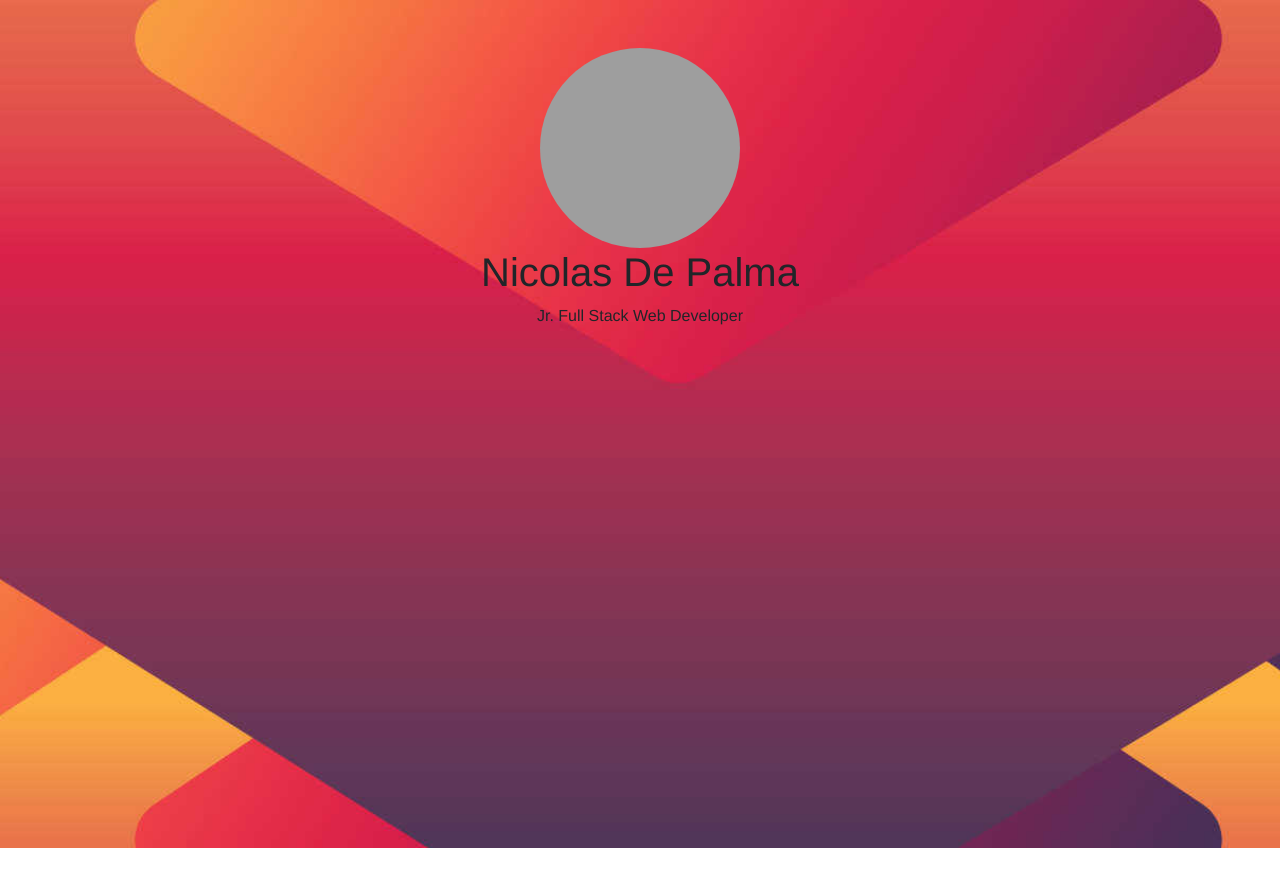
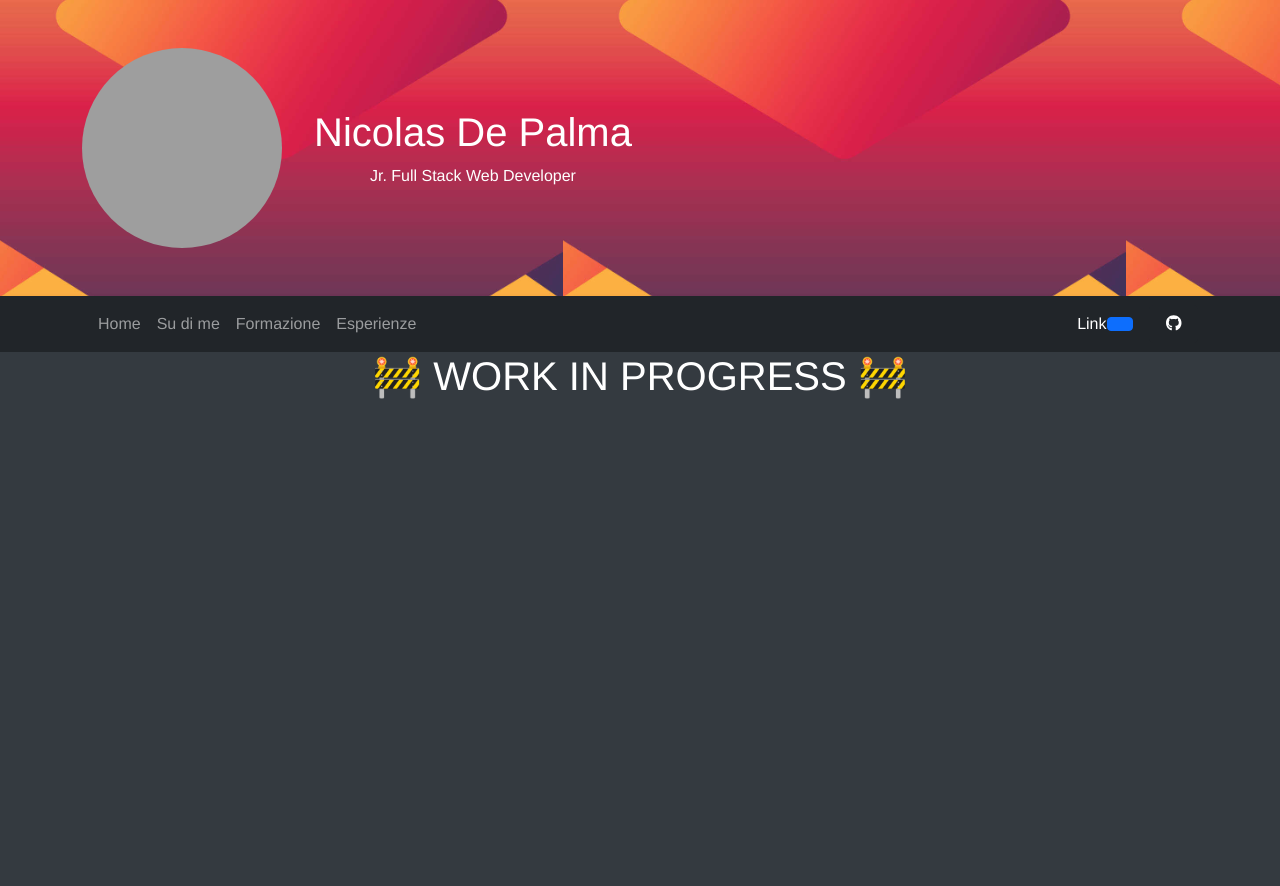
Before and after one commit to nicolas-dp/port_nicolas, a Vue app: page / in a window 1280 px wide. Shown: the top 886 px of the page. Before the commit the page ends 848 px from the top, so only its background shows below. Built offline with nearby package versions, Linux system fonts and the light colour scheme; grey boxes are pictures that could not be loaded.

Commit message:
Main Push

```diff
--- a/package.json
+++ b/package.json
@@ -8,6 +8,11 @@
     "lint": "vue-cli-service lint"
   },
   "dependencies": {
+    "@fortawesome/fontawesome-svg-core": "^6.1.1",
+    "@fortawesome/free-brands-svg-icons": "^6.1.1",
+    "@fortawesome/free-regular-svg-icons": "^6.1.1",
+    "@fortawesome/free-solid-svg-icons": "^6.1.1",
+    "@fortawesome/vue-fontawesome": "^2.0.8",
     "bootstrap": "^5.1.3",
     "core-js": "^3.8.3",
     "vue": "^2.6.14"
--- a/public/index.html
+++ b/public/index.html
@@ -1,5 +1,6 @@
 <!DOCTYPE html>
 <html lang="">
+
 <head>
   <meta charset="utf-8">
   <meta http-equiv="X-UA-Compatible" content="IE=edge">
@@ -7,11 +8,22 @@
   <link rel="icon" href="<%= BASE_URL %>favicon.ico">
   <title>Portfolio Nicolas De Palma</title>
 </head>
+
 <body>
   <noscript>
-      <strong>We're sorry but <%= htmlWebpackPlugin.options.title %> doesn't work properly without JavaScript enabled. Please enable it to continue.</strong>
+    <strong>We're sorry but <%= htmlWebpackPlugin.options.title %> doesn't work properly without JavaScript enabled.
+        Please enable it to continue.</strong>
   </noscript>
-    <div id="app"></div>
+  <div id="app">
+
+    <!-- Option 1: Bootstrap Bundle with Popper -->
+    <script src="https://cdn.jsdelivr.net/npm/bootstrap@5.0.2/dist/js/bootstrap.bundle.min.js"
+      integrity="sha384-MrcW6ZMFYlzcLA8Nl+NtUVF0sA7MsXsP1UyJoMp4YLEuNSfAP+JcXn/tWtIaxVXM"
+      crossorigin="anonymous"></script>
+  </div>
   <!-- built files will be auto injected -->
+
+
 </body>
+
 </html>
--- a/src/App.vue
+++ b/src/App.vue
@@ -1,17 +1,18 @@
 <template>
   <div id="app">
-    <LogoComponent />
-
+    <HeaderComponent />
+    <MainComponent />
   </div>
 </template>
 
 <script>
-import LogoComponent from './components/LogoComponent.vue';
-
+import HeaderComponent from './components/HeaderComponent.vue';
+import MainComponent from './components/MainComponent.vue';
 export default {
   name: 'App',
   components: {
-    LogoComponent
+    HeaderComponent,
+    MainComponent
   }
 }
 </script>
--- a/src/assets/scss/style.scss
+++ b/src/assets/scss/style.scss
@@ -14,12 +14,18 @@
   box-sizing: border-box;
 }
 
-body{
+header{
   background-image: url('@/assets/img/bg_image.jpg');
-  background-repeat: no-repeat;
-  background-size: cover;
-  height: 100vh;
+  background-size: contain;
+
+  a:hover{
+    background-color: white;
+    color: blueviolet!important;
+  }
+
 }
+
+
 
 
 .logo{
@@ -29,3 +35,10 @@ body{
     width: 200px;
   }
 }
+
+/* MAIN */
+
+main{
+  background-color: var(--bs-gray-800);
+    height: 600px;
+}
--- /dev/null
+++ b/src/components/HeaderComponent.vue
@@ -0,0 +1,87 @@
+<template>
+  <header class="text-white">
+    <div class="avatar_component pt-5 pb-5">
+      <div class="container d-flex flex-wrap align-items-center gap-3">
+        <!-- TODO Inerimento loghi programmazione -->
+
+        <!-- Inserimento Logo -->
+        <div class="logo">
+          <img src="@/assets/img/photo.png" alt="foto profilo" />
+        </div>
+        <!-- Inserimento Nome,Cognome e professione -->
+        <div class="name p-3">
+          <h1>Nicolas De Palma</h1>
+          <span>Jr. Full Stack Web Developer</span>
+        </div>
+      </div>
+    </div>
+    <!-- Navbar -->
+    <nav class="navbar navbar-expand-lg navbar-dark bg-dark">
+      <!-- Container wrapper -->
+      <div class="container">
+        <!-- Navbar brand -->
+        <a class="navbar-brand me-2" href="https://mdbgo.com/">
+          <i class="fas fa-dev    "></i>
+        </a>
+
+        <!-- Toggle button -->
+        <button
+          class="navbar-toggler"
+          type="button"
+          data-mdb-toggle="collapse"
+          data-mdb-target="#navbarButtonsExample"
+          aria-controls="navbarButtonsExample"
+          aria-expanded="false"
+          aria-label="Toggle navigation"
+        >
+          <i class="fas fa-bars"></i>
+        </button>
+
+        <!-- Collapsible wrapper -->
+        <div class="collapse navbar-collapse" id="navbarButtonsExample">
+          <!-- Left links -->
+          <ul class="navbar-nav me-auto mb-2 mb-lg-0">
+            <li class="nav-item">
+              <a class="nav-link" href="#">Home</a>
+            </li>
+            <li class="nav-item">
+              <a class="nav-link" href="#">Su di me</a>
+            </li>
+            <li class="nav-item">
+              <a class="nav-link" href="#">Formazione</a>
+            </li>
+            <li class="nav-item">
+              <a class="nav-link" href="#">Esperienze</a>
+            </li>
+          </ul>
+          <!-- Left links -->
+
+          <div class="d-flex align-items-center">
+            <span>Link</span>
+            <a type="button" class="btn btn-primary me-3">
+
+            </a>
+            <a
+              class="btn btn-dark px-3"
+              href="https://github.com/nicolas-dp"
+              role="button"
+              ><font-awesome-icon icon="fa-brands fa-github" /></a>
+          </div>
+        </div>
+        <!-- Collapsible wrapper -->
+      </div>
+      <!-- Container wrapper -->
+    </nav>
+    <!-- Navbar -->
+  </header>
+</template>
+
+<script>
+export default {
+  name: "HeaderComponent",
+};
+</script>
+
+
+<style lang="scss">
+</style>
--- a/src/components/LogoComponent.vue
+++ /dev/null
@@ -1,25 +0,0 @@
-<template>
-  <div class="LogoComponent mt-5">
-    <div class="container">
-      <!-- Inserimento Logo -->
-      <div class="logo">
-        <img src="@/assets/img/photo.png" alt="foto profilo" height="150" />
-      </div>
-      <!-- Inserimento Nome,Cognome e professione -->
-      <div class="name">
-        <h1>Nicolas De Palma</h1>
-        <span>Jr. Full Stack Web Developer</span>
-      </div>
-    </div>
-  </div>
-</template>
-
-<script>
-export default {
-  name: "LogoComponent",
-};
-</script>
-
-
-<style lang="scss">
-</style>
--- /dev/null
+++ b/src/components/MainComponent.vue
@@ -0,0 +1,15 @@
+<template>
+  <main class="text-white">
+    <h1>🚧 WORK IN PROGRESS 🚧</h1>
+  </main>
+</template>
+
+<script>
+export default {
+    name: "MainComponent"
+}
+</script>
+
+<style>
+
+</style>
--- a/src/main.js
+++ b/src/main.js
@@ -1,5 +1,21 @@
 import Vue from 'vue'
 import App from './App.vue'
+
+/* Fontawsome */
+/* import the fontawesome core */
+import { library } from '@fortawesome/fontawesome-svg-core'
+
+/* import specific icons */
+import { faUserSecret } from '@fortawesome/free-solid-svg-icons'
+import { faGithub } from '@fortawesome/free-brands-svg-icons'
+/* import font awesome icon component */
+import { FontAwesomeIcon } from '@fortawesome/vue-fontawesome'
+
+/* add icons to the library */
+library.add(faUserSecret, faGithub)
+
+/* add font awesome icon component */
+Vue.component('font-awesome-icon', FontAwesomeIcon)
 
 /* Bootstrap */
 const bootstrap = require('bootstrap')
```
Also changed, not shown: 1 other file (tests, documents, lock files or other folders). Lines whose indentation alone changed are shown as unchanged.
